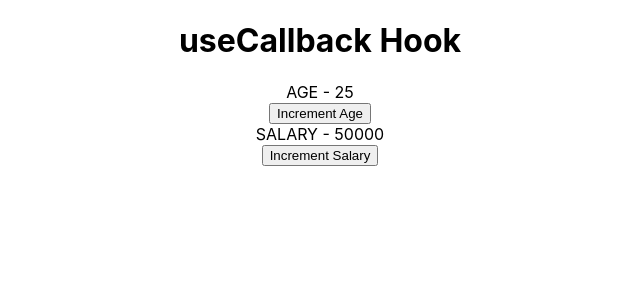
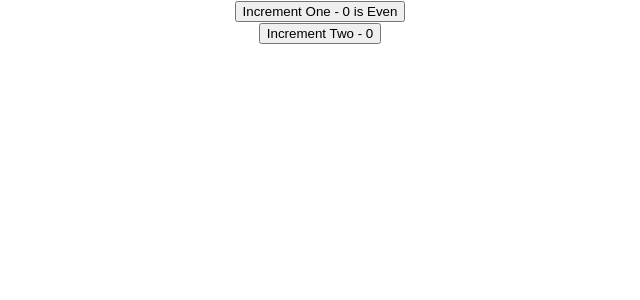
Before and after one commit to DebarunMitra/PlayWithReactHook, a React (Create React App) app in the folder hook-elements-and-implementations/: page / in a window 1280 px wide. Shown: the top 300 px of the page, without its empty margins (320-960 px from the left). Built offline with nearby package versions, Linux system fonts and the light colour scheme.

Commit message:
useMemo done

```diff
--- a/hook-elements-and-implementations/src/App.js
+++ b/hook-elements-and-implementations/src/App.js
@@ -29,6 +29,9 @@ import DataFetchUsingUseReducer from './Components/UseReducer/DataFetchUsingUseR
 
 
 import ParentComponent from './Components/useCallback/ParentComponent';
+
+import Counter from './Components/useMemo/Counter';
+
 
 
 // export const UserContext = React.createContext();
@@ -63,7 +66,7 @@ const reducer = (state, action) => {
 function App() {
   return (
     <div className="App">
-      <ParentComponent />
+      <Counter />
     </div>
   );
 }
--- /dev/null
+++ b/hook-elements-and-implementations/src/Components/useMemo/Counter.js
@@ -0,0 +1,37 @@
+import React, {useState, useMemo} from 'react';
+
+function Counter() {
+
+    const [countOne, setCountOne] = useState(0);
+    const [countTwo, setCountTwo] = useState(0);
+
+    const incrementOne = () => {
+        setCountOne(countOne + 1)
+    }
+
+    const incrementTwo = () => {
+        setCountTwo(countTwo + 1)
+    }
+
+    const isEven = useMemo(() => {
+        let i = 0
+        while (i < 2000000000) i++
+        return countOne % 2 === 0
+    }, [countOne])
+
+
+    return (
+        <div>
+            <button onClick={incrementOne}>Increment One - {countOne} is {isEven?'Even':'Odd'}</button><br/>
+            <button onClick={incrementTwo}>Increment Two - {countTwo}</button>
+        </div>
+    );
+}
+
+export default Counter;
+
+/**
+ * Note: UseMemo vs useCallback
+ * useCallback cashes the provided function instance it self -- so it used to cash the function
+ * useMemo evoke provided function and cashes its result -- so it used for to cash the result of the evoked function
+ */
```
